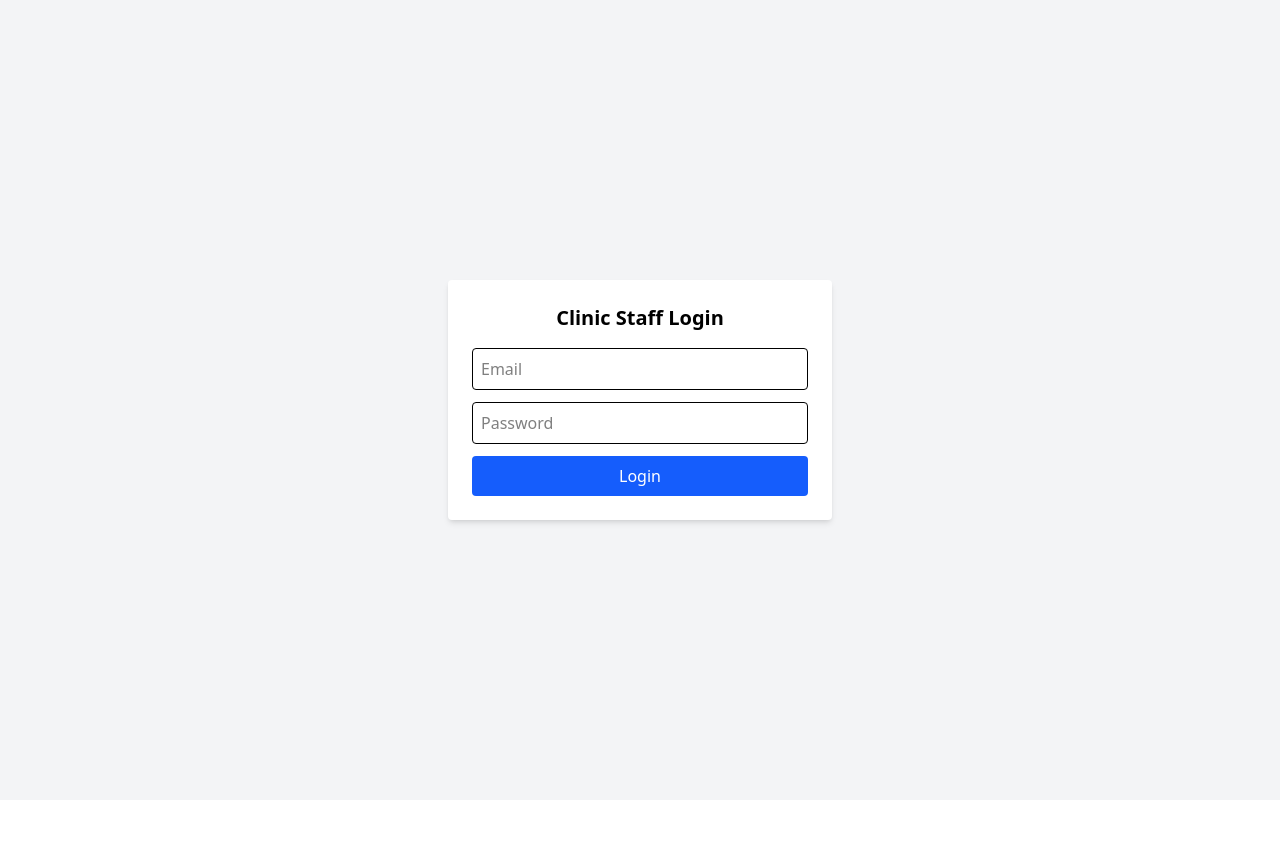
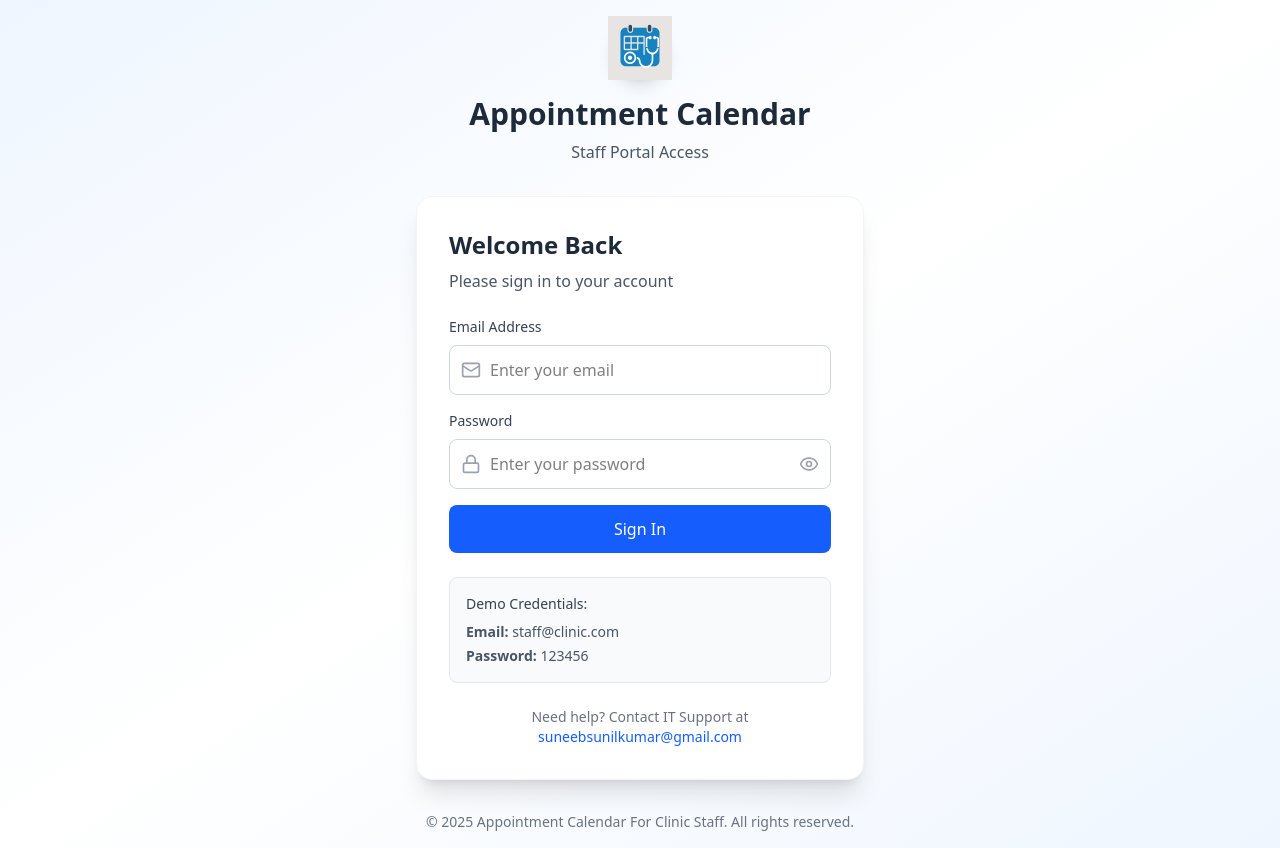
Before and after one commit to suneebs/Appointment-Calendar, a React (Vite) app: page / in a window 1280 px wide. Before the commit the page ends 800 px from the top, so only its background shows below. Built offline with nearby package versions, Linux system fonts and the light colour scheme; the HTML template or start-up script is replaced by a standard one.

Commit message:
Refactor code structure for improved readability and maintainability

```diff
--- a/index.html
+++ b/index.html
@@ -2,7 +2,7 @@
 <html lang="en">
   <head>
     <meta charset="UTF-8" />
-    <!-- <link rel="icon" type="image/svg+xml" href="/vite.svg" /> -->
+    <link rel="icon" type="image/svg+xml" href="/logo.png" />
     <meta name="viewport" content="width=device-width, initial-scale=1.0" />
     <title>Clinic Calender</title>
   </head>
--- a/package.json
+++ b/package.json
@@ -13,6 +13,7 @@
     "@heroicons/react": "^2.2.0",
     "@tailwindcss/vite": "^4.1.11",
     "date-fns": "^4.1.0",
+    "lucide-react": "^0.525.0",
     "react": "^19.1.0",
     "react-dom": "^19.1.0",
     "react-router-dom": "^7.6.3",
--- a/src/components/DayView.jsx
+++ b/src/components/DayView.jsx
@@ -171,7 +171,7 @@ export default function DayView({ appointments, onSave, isDarkMode, onDateClick
               ))
             ) : (
               <div className={`${themeStyles.emptyState.background} ${themeStyles.emptyState.border} ${themeStyles.emptyState.text} text-center py-12 rounded-xl transition-all duration-200`}>
-                <div className="text-4xl mb-4 opacity-40">📅</div>
+                <div className="text-4xl mb-4 opacity-40">🗓️</div>
                 <div className="text-base font-medium mb-2">No appointments scheduled</div>
                 <div className="text-sm opacity-75">Your schedule is clear for this day</div>
               </div>
--- a/src/pages/Login.jsx
+++ b/src/pages/Login.jsx
@@ -1,58 +1,148 @@
 import { useState } from "react";
 import { useNavigate } from "react-router-dom";
+import { Mail, Lock, Eye, EyeOff } from "lucide-react";
 
 export default function Login() {
   const [email, setEmail] = useState("");
   const [password, setPassword] = useState("");
   const [error, setError] = useState("");
+  const [showPassword, setShowPassword] = useState(false);
+  const [isLoading, setIsLoading] = useState(false);
   const navigate = useNavigate();
 
-  const handleLogin = (e) => {
+  const handleLogin = async (e) => {
     e.preventDefault();
+    setError("");
+    setIsLoading(true);
+
+    await new Promise((resolve) => setTimeout(resolve, 800));
 
     if (email === "staff@clinic.com" && password === "123456") {
       localStorage.setItem("isLoggedIn", "true");
       navigate("/calendar");
     } else {
-      setError("Invalid credentials");
+      setError("Invalid email or password. Please try again.");
     }
+
+    setIsLoading(false);
   };
 
   return (
-    <div className="min-h-screen flex items-center justify-center bg-gray-100">
+    <div className="min-h-screen bg-gradient-to-br from-blue-50 via-white to-blue-50 flex items-center justify-center p-4">
+      <div className="w-full max-w-md">
+        {/* Logo and Header */}
+        <div className="text-center mb-8">
+          <div className="inline-flex items-center justify-center w-16 h-16 bg-blue-700 rounded-full mb-4 shadow-lg">
+            <img src="logo.png" alt="logo" />
+          </div>
+          <h1 className="text-3xl font-bold text-gray-800 mb-2">Appointment Calendar</h1>
+          <p className="text-gray-600">Staff Portal Access</p>
+        </div>
+
+        {/* Login Form */}
         <form
           onSubmit={handleLogin}
-        className="bg-white p-6 rounded shadow-md w-full max-w-sm"
+          className="bg-white rounded-2xl shadow-xl p-8 border border-gray-100"
         >
-        <h2 className="text-xl font-bold mb-4 text-center">Clinic Staff Login</h2>
+          <div className="mb-6">
+            <h2 className="text-2xl font-semibold text-gray-800 mb-2">Welcome Back</h2>
+            <p className="text-gray-600">Please sign in to your account</p>
+          </div>
 
-        {error && <p className="text-red-500 text-sm mb-2">{error}</p>}
+          {error && (
+            <div className="mb-4 p-3 bg-red-50 border border-red-200 rounded-lg">
+              <p className="text-red-600 text-sm">{error}</p>
+            </div>
+          )}
 
+          <div className="space-y-4">
+            {/* Email Field */}
+            <div>
+              <label htmlFor="email" className="block text-sm font-medium text-gray-700 mb-2">
+                Email Address
+              </label>
+              <div className="relative">
+                <Mail className="absolute left-3 top-1/2 transform -translate-y-1/2 text-gray-400 w-5 h-5" />
                 <input
+                  id="email"
                   type="email"
-          placeholder="Email"
-          className="w-full mb-3 p-2 border rounded"
+                  placeholder="Enter your email"
+                  className="w-full pl-10 pr-4 py-3 border border-gray-300 rounded-lg focus:ring-2 focus:ring-blue-500 focus:border-transparent transition-all duration-200"
                   value={email}
                   onChange={(e) => setEmail(e.target.value)}
                   required
                 />
+              </div>
+            </div>
 
+            {/* Password Field */}
+            <div>
+              <label htmlFor="password" className="block text-sm font-medium text-gray-700 mb-2">
+                Password
+              </label>
+              <div className="relative">
+                <Lock className="absolute left-3 top-1/2 transform -translate-y-1/2 text-gray-400 w-5 h-5" />
                 <input
-          type="password"
-          placeholder="Password"
-          className="w-full mb-3 p-2 border rounded"
+                  id="password"
+                  type={showPassword ? "text" : "password"}
+                  placeholder="Enter your password"
+                  className="w-full pl-10 pr-12 py-3 border border-gray-300 rounded-lg focus:ring-2 focus:ring-blue-500 focus:border-transparent transition-all duration-200"
                   value={password}
                   onChange={(e) => setPassword(e.target.value)}
                   required
                 />
+                <button
+                  type="button"
+                  className="absolute right-3 top-1/2 transform -translate-y-1/2 text-gray-400 hover:text-gray-600"
+                  onClick={() => setShowPassword(!showPassword)}
+                >
+                  {showPassword ? <EyeOff className="w-5 h-5" /> : <Eye className="w-5 h-5" />}
+                </button>
+              </div>
+            </div>
 
+            {/* Login Button */}
             <button
               type="submit"
-          className="w-full bg-blue-600 text-white py-2 rounded hover:bg-blue-700"
+              disabled={isLoading}
+              className="w-full bg-blue-600 text-white py-3 rounded-lg hover:bg-blue-700 focus:ring-2 focus:ring-blue-500 focus:ring-offset-2 transition-all duration-200 font-medium disabled:opacity-50 disabled:cursor-not-allowed"
             >
-          Login
+              {isLoading ? (
+                <div className="flex items-center justify-center">
+                  <div className="animate-spin rounded-full h-5 w-5 border-b-2 border-white mr-2"></div>
+                  Signing in...
+                </div>
+              ) : (
+                "Sign In"
+              )}
             </button>
+          </div>
+
+          {/* Demo Credentials */}
+          <div className="mt-6 p-4 bg-gray-50 rounded-lg border border-gray-200">
+            <h3 className="text-sm font-medium text-gray-700 mb-2">Demo Credentials:</h3>
+            <div className="space-y-1 text-sm text-gray-600">
+              <p><strong>Email:</strong> staff@clinic.com</p>
+              <p><strong>Password:</strong> 123456</p>
+            </div>
+          </div>
+
+          {/* Footer */}
+          <div className="mt-6 text-center">
+            <p className="text-sm text-gray-500">
+              Need help? Contact IT Support at{" "}
+              <a href="mailto:suneebsunilkumar@gmail.com" className="text-blue-600 hover:text-blue-800">
+                suneebsunilkumar@gmail.com
+              </a>
+            </p>
+          </div>
         </form>
+
+        {/* Footer */}
+        <div className="text-center mt-8 text-sm text-gray-500">
+          <p>&copy; 2025 Appointment Calendar For Clinic Staff. All rights reserved.</p>
+        </div>
+      </div>
     </div>
   );
 }
```
Also changed, not shown: public/logo.png (added), 1 other file (tests, documents, lock files or other folders). Lines whose indentation alone changed are shown as unchanged.
